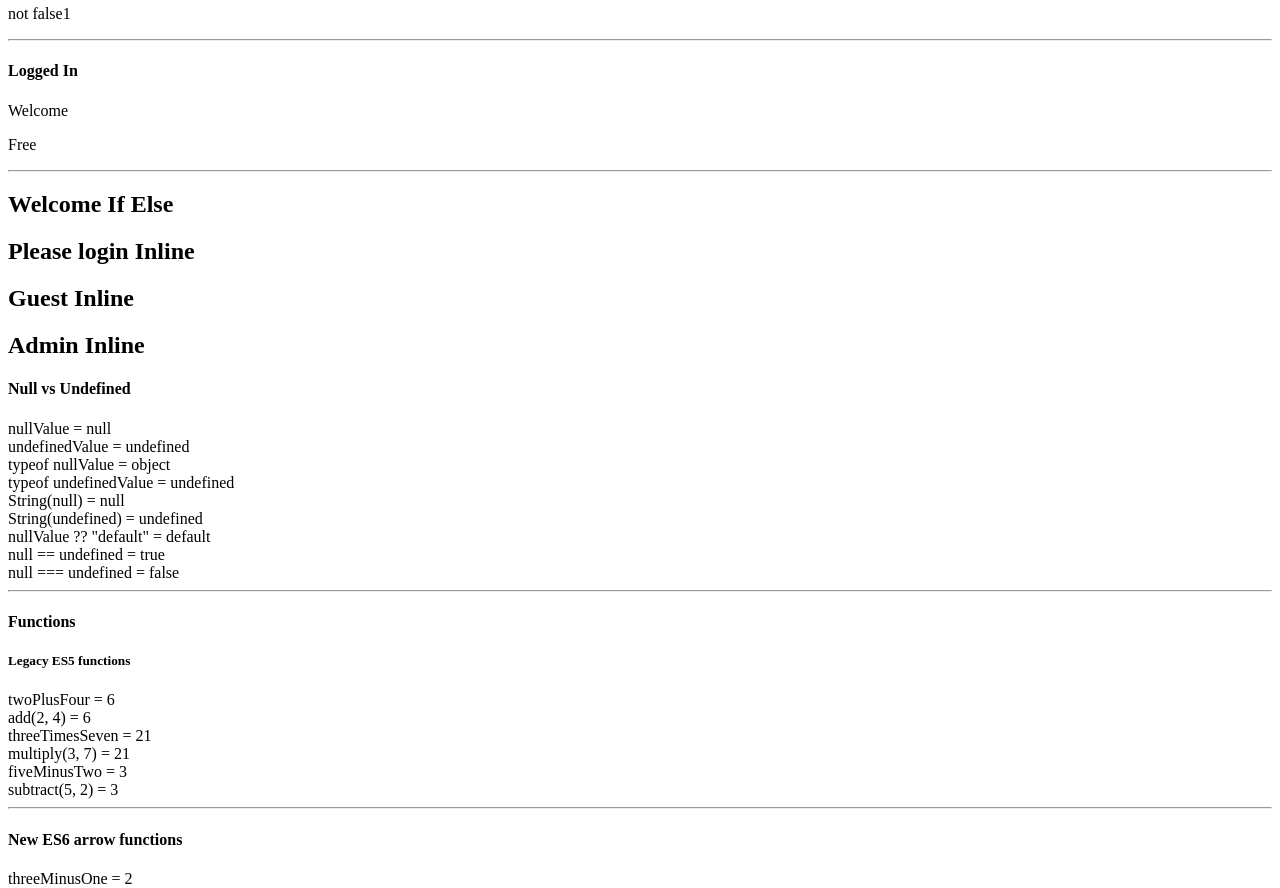
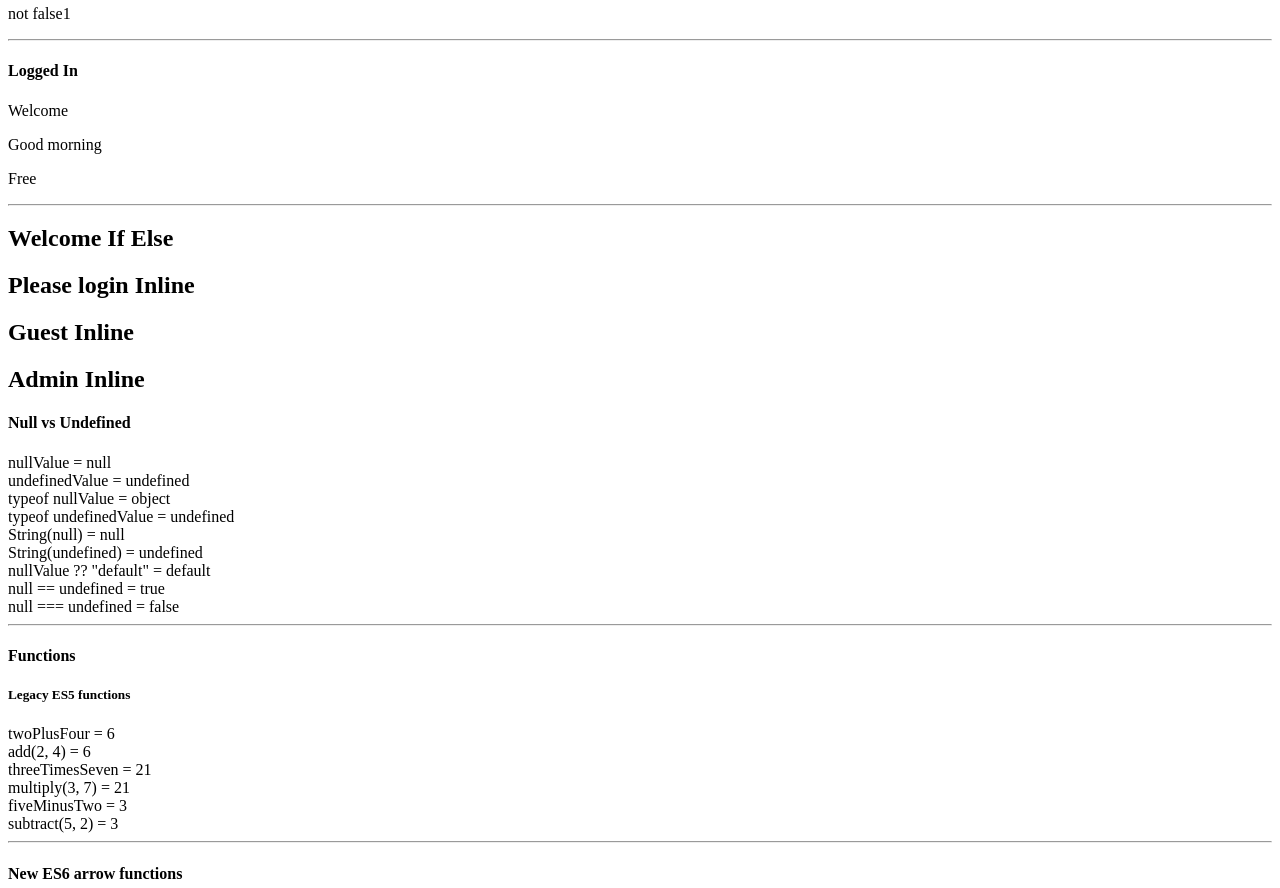
Before and after one commit to aidanwls/webdev-client, a Next.js app: page /labs/lab3 in a window 1280 px wide. Shown: the part 940-1828 px from the top of the page. Built offline with nearby package versions, Linux system fonts and the light colour scheme.

Commit message:
Add missing lab 3 deliverables

```diff
--- a/app/labs/lab3/TernaryOperator.tsx
+++ b/app/labs/lab3/TernaryOperator.tsx
@@ -1,10 +1,12 @@
 export default function TernaryOperator() {
   let loggedIn = true;
   const premium = false;
+  const hour = 9;
   return (
     <div id="wd-ternary-operator">
       <h4>Logged In</h4>
       {loggedIn ? <p>Welcome</p> : <p>Please login</p>}
+      {hour < 12 ? <p>Good morning</p> : <p>Good afternoon</p>}
       {premium ? <p>Premium</p> : <p>Free</p>}
       <hr />
     </div>
```
